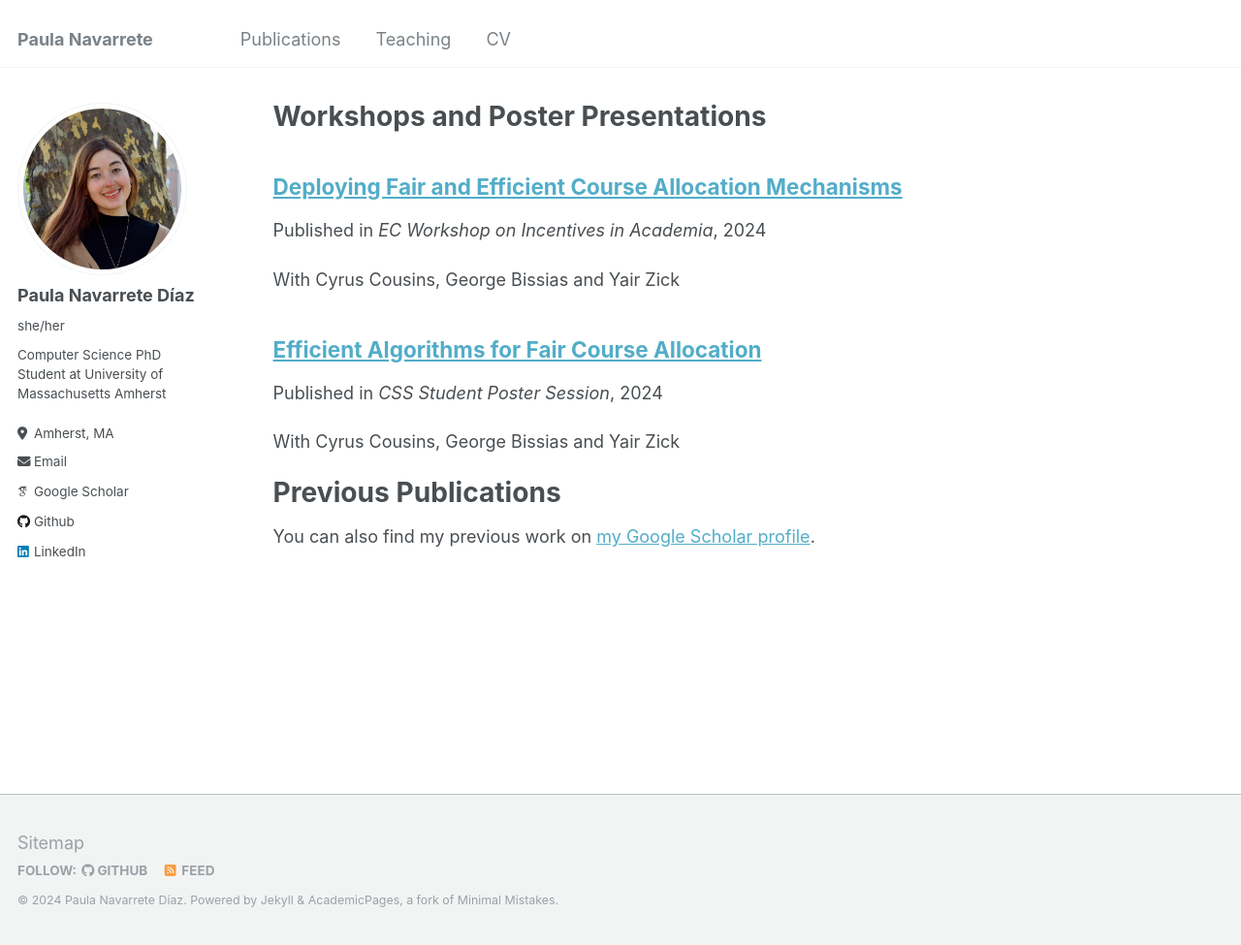
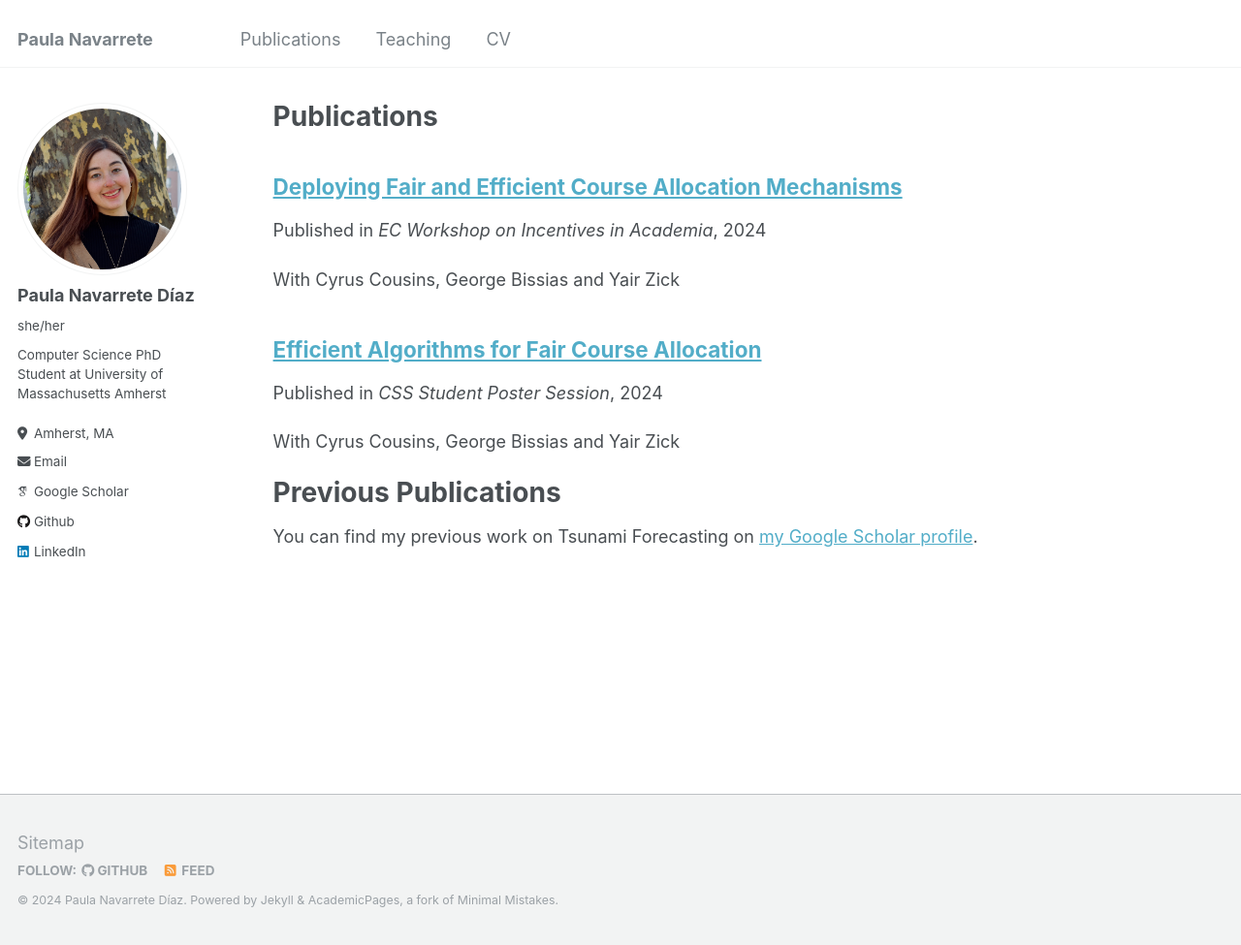
Before and after one commit to cheerstopaula/cheerstopaula.github.io, a Jekyll site: the page built from _pages/publications.md, in a window 1280 px wide and 975 px high. Shown: the whole window at 97% size. Built offline with Jekyll 4.4.1, drawn with Linux system fonts in a browser that asks for light colours; some web fonts are replaced.

Commit message:
Update publications.md

```diff
--- a/_pages/publications.md
+++ b/_pages/publications.md
@@ -1,6 +1,6 @@
 ---
 layout: archive
-title: "Workshops and Poster Presentations"
+title: "Publications"
 permalink: /publications/
 author_profile: true
 ---
@@ -13,7 +13,7 @@
 ===
 
 {% if site.author.googlescholar %}
-  <div class="wordwrap">You can also find my previous work on <a href="{{site.author.googlescholar}}">my Google Scholar profile</a>.</div>
+  <div class="wordwrap">You can find my previous work on Tsunami Forecasting on <a href="{{site.author.googlescholar}}">my Google Scholar profile</a>.</div>
 {% endif %}
 
 {% include base_path %}
```
